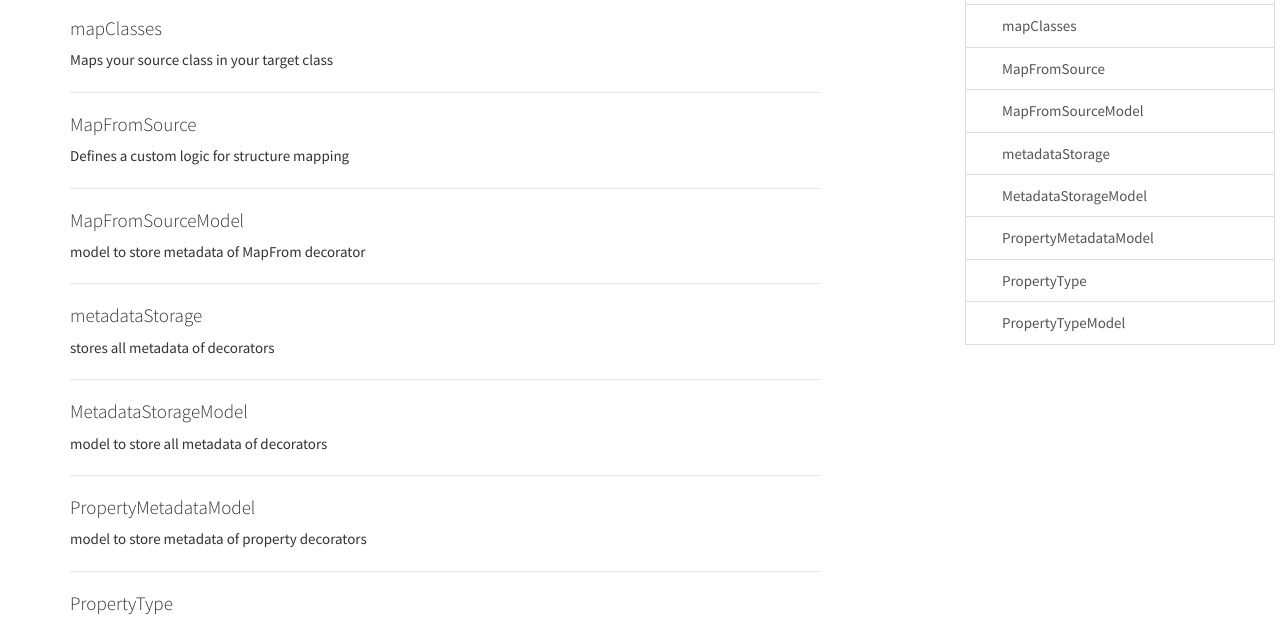
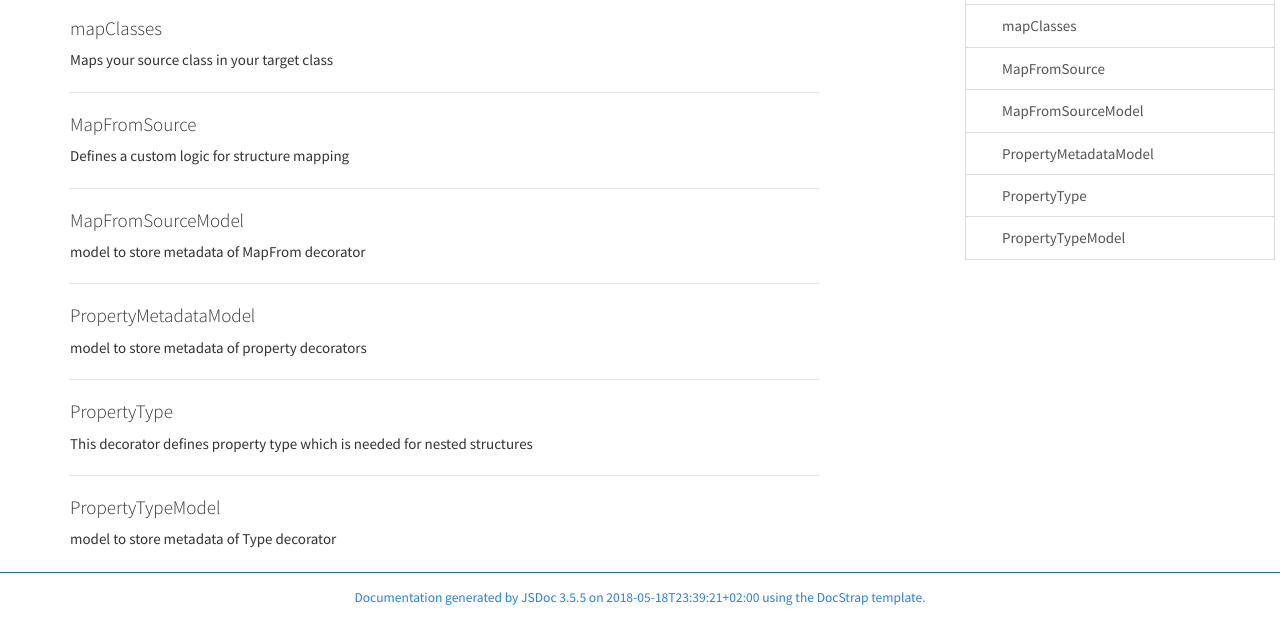
Before and after one commit to w3tecch/class-mapper, a website: page docs/global.html in a window 1280 px wide. Shown: the part 190-807 px from the top of the page. Drawn offline with Linux system fonts and the light colour scheme.

Commit message:
📝 another docs try

```diff
--- a/docs/global.html
+++ b/docs/global.html
@@ -33,7 +33,7 @@
 			<li class="dropdown">
 				<a href="global.html" class="dropdown-toggle" data-toggle="dropdown">Global<b class="caret"></b></a>
 				<ul class="dropdown-menu ">
-					<li><a href="global.html#mapClasses">mapClasses</a></li><li><a href="global.html#MapFromSource">MapFromSource</a></li><li><a href="global.html#MapFromSourceModel">MapFromSourceModel</a></li><li><a href="global.html#metadataStorage">metadataStorage</a></li><li><a href="global.html#MetadataStorageModel">MetadataStorageModel</a></li><li><a href="global.html#PropertyMetadataModel">PropertyMetadataModel</a></li><li><a href="global.html#PropertyType">PropertyType</a></li><li><a href="global.html#PropertyTypeModel">PropertyTypeModel</a></li>
+					<li><a href="global.html#mapClasses">mapClasses</a></li><li><a href="global.html#MapFromSource">MapFromSource</a></li><li><a href="global.html#MapFromSourceModel">MapFromSourceModel</a></li><li><a href="global.html#PropertyMetadataModel">PropertyMetadataModel</a></li><li><a href="global.html#PropertyType">PropertyType</a></li><li><a href="global.html#PropertyTypeModel">PropertyTypeModel</a></li>
 				</ul>
 			</li>
 
@@ -323,126 +323,6 @@
 
 
 <hr>
-<dt class="name" id="metadataStorage">
-    <h4 id="metadataStorage"><span class="type-signature"></span>metadataStorage<span class="type-signature"></span></h4>
-
-
-</dt>
-<dd>
-
-    <div class="description">
-        <p>stores all metadata of decorators</p>
-    </div>
-
-
-
-
-
-<dl class="details">
-
-
-
-
-
-
-
-
-
-
-
-
-
-
-
-
-
-
-
-
-
-
-
-
-
-
-
-
-
-
-
-
-
-
-
-</dl>
-
-
-
-</dd>
-
-
-
-<hr>
-<dt class="name" id="MetadataStorageModel">
-    <h4 id="MetadataStorageModel"><span class="type-signature"></span>MetadataStorageModel<span class="type-signature"></span></h4>
-
-
-</dt>
-<dd>
-
-    <div class="description">
-        <p>model to store all metadata of decorators</p>
-    </div>
-
-
-
-
-
-<dl class="details">
-
-
-
-
-
-
-
-
-
-
-
-
-
-
-
-
-
-
-
-
-
-
-
-
-
-
-
-
-
-
-
-
-
-
-
-</dl>
-
-
-
-</dd>
-
-
-
-<hr>
 <dt class="name" id="PropertyMetadataModel">
     <h4 id="PropertyMetadataModel"><span class="type-signature"></span>PropertyMetadataModel<span class="type-signature"></span></h4>
 
@@ -672,7 +552,7 @@
 <span class="jsdoc-message">
 	Documentation generated by <a href="https://github.com/jsdoc3/jsdoc">JSDoc 3.5.5</a>
 
-		on 2018-05-18T23:36:21+02:00
+		on 2018-05-18T23:39:21+02:00
 
 	using the <a href="https://github.com/docstrap/docstrap">DocStrap template</a>.
 </span>
```
Also changed, not shown: docs/index.html (+2 -2 lines), docs/quicksearch.html (+1 -1 lines).
